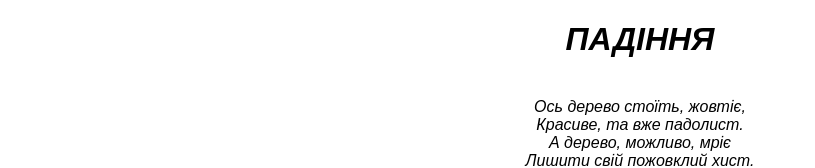
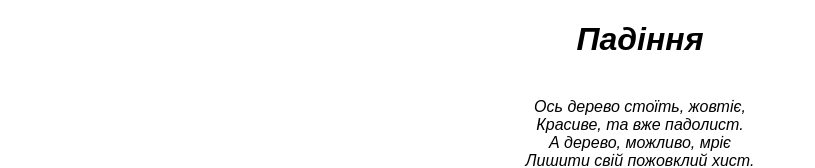
Before and after one commit to BohdanZoshchenko/BohdanZoshchenko, a plain HTML site: page index.html in a window 1280 px wide. Shown: the top 168 px of the page, without its empty margins (0-815 px from the left). Drawn offline with Linux system fonts and the light colour scheme; no server answers.

Commit message:
Update index.html

```diff
--- a/index.html
+++ b/index.html
@@ -14,7 +14,7 @@
 <body><i>
   <center>
   <p>
-    <h1>ПАДІННЯ</h1><br>
+    <h1>Падіння</h1><br>
 Ось дерево стоїть, жовтіє,<br>
 Красиве, та вже падолист.<br>
 А дерево, можливо, мріє<br>
```
